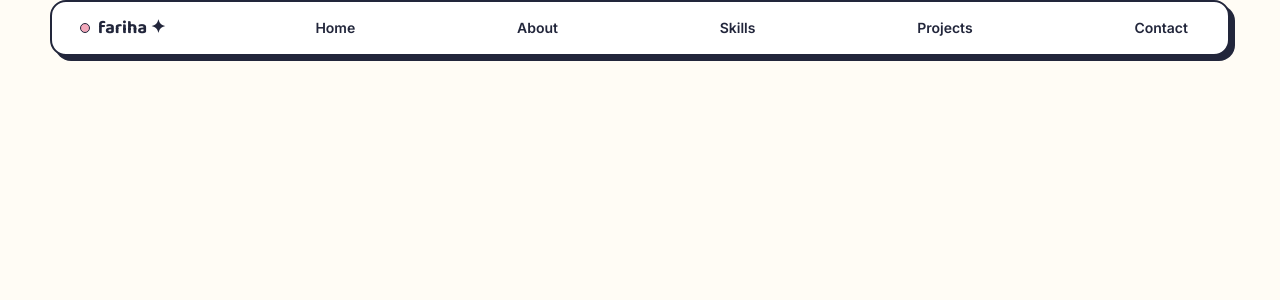
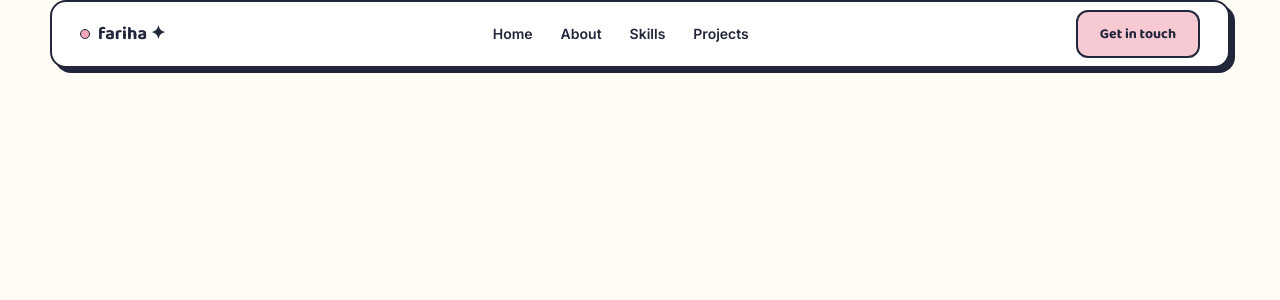
Before and after one commit to sakurakinomoto1/my-portfolio, a Next.js app: page / in a window 1280 px wide. Shown: the top 300 px of the page. Built offline with nearby package versions, Linux system fonts and the light colour scheme.

Commit message:
replaced contact button on nav bar with more easily visible get in touch button

```diff
--- a/components/Nav.tsx
+++ b/components/Nav.tsx
@@ -7,6 +7,8 @@ export default function Nav() {
         <span className="w-2.5 h-2.5  bg-accent-primary-deep rounded-full border border-dark"></span>
         fariha ✦
       </div>
+
+      <div className="flex gap-1 items-center">
         <a href="#home" className={navLinksStyle}>
           {" "}
           Home{" "}
@@ -23,9 +25,13 @@ export default function Nav() {
           {" "}
           Projects{" "}
         </a>
-      <a href="#contact" className={navLinksStyle}>
-        {" "}
-        Contact{" "}
+      </div>
+
+      <a
+        href="#contact"
+        className="font-display font-bold text-sm px-5.5 py-3 border-2 border-dark rounded-xl bg-accent-primary shadow-hard-med transition duration-120 hover:translate-x-0.5 hover:translate-y-0.5 hover:shadow-hard-xsm active:translate-x-1 active:translate-y-1 active:shadow-none"
+      >
+        Get in touch
       </a>
     </div>
   );
```
Lines whose indentation alone changed are shown as unchanged.
